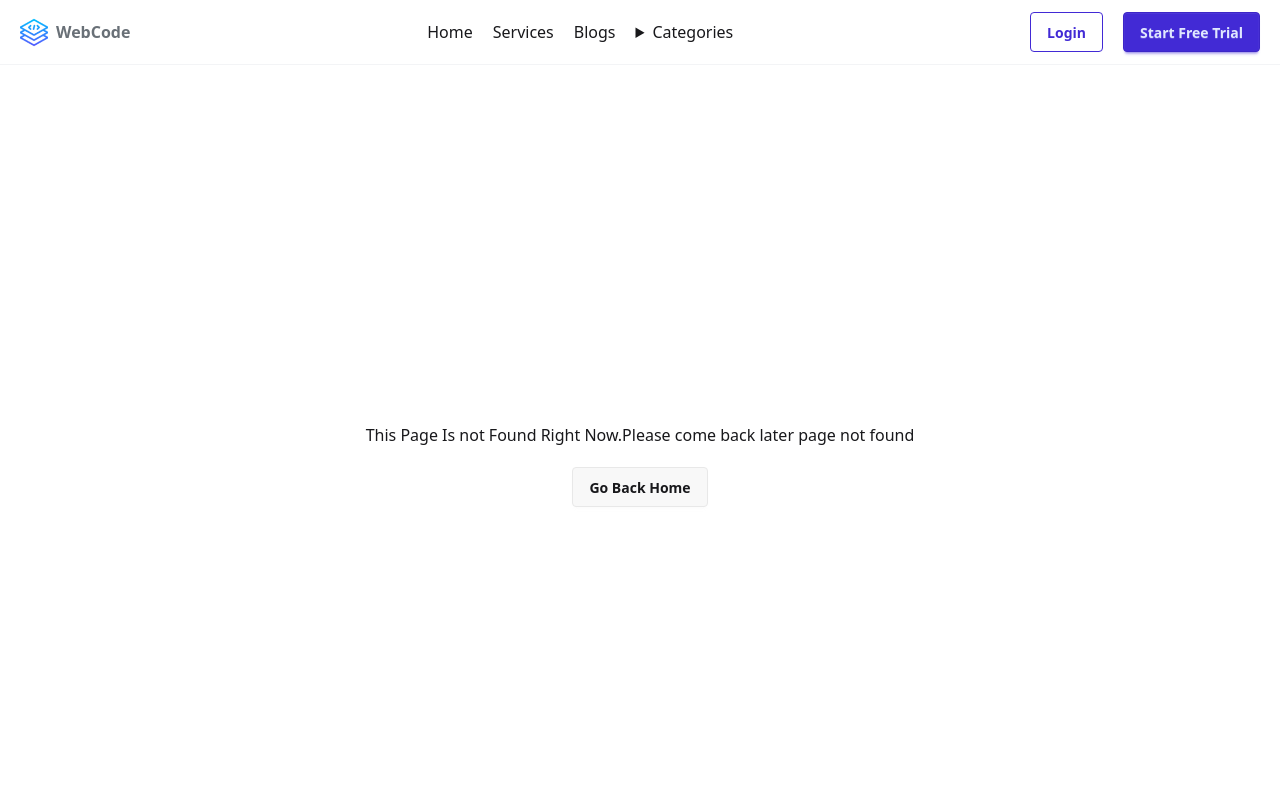
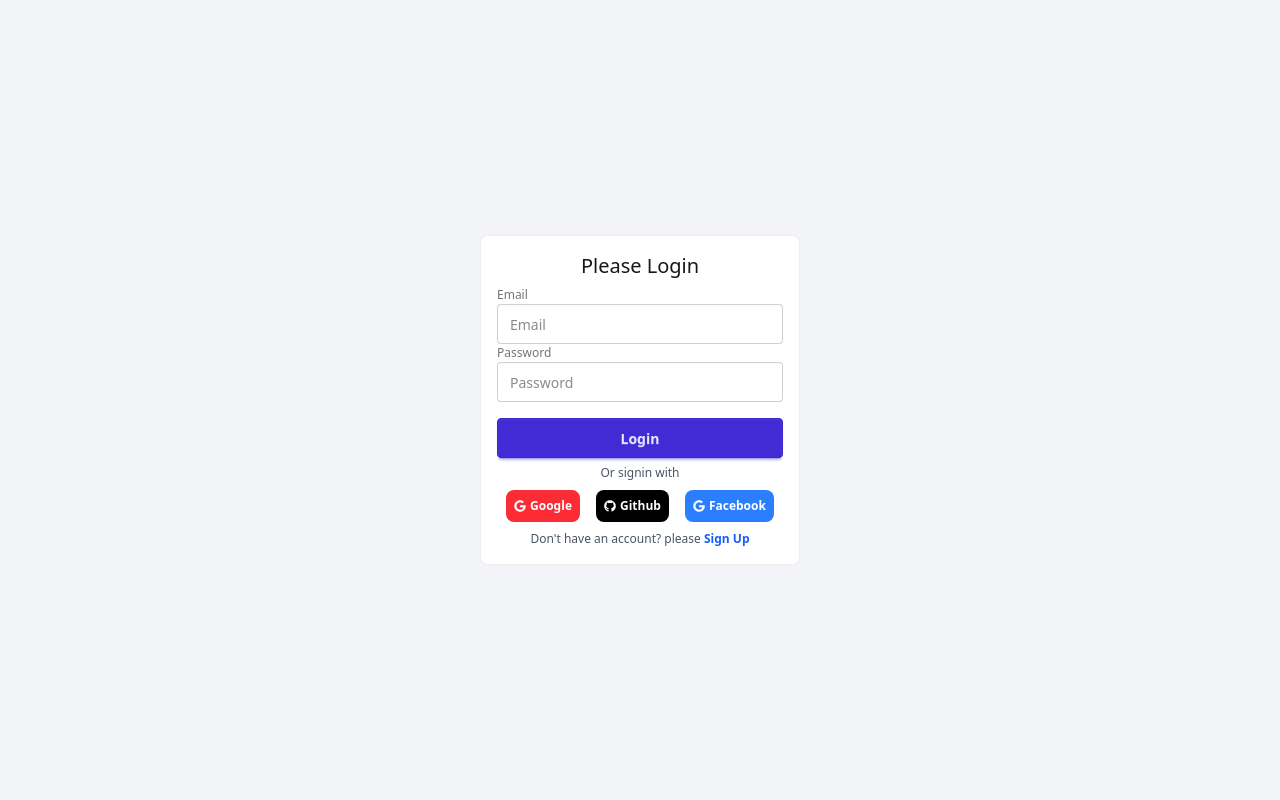
Before and after one commit to imtiaz-al-kabir/webcode-agency, a React (Vite) app: page /login in a window 1280 px wide. Shown: the top 800 px of the page. Built offline with nearby package versions, Linux system fonts and the light colour scheme.

Commit message:
login and register

```diff
--- a/package.json
+++ b/package.json
@@ -13,6 +13,7 @@
     "@tailwindcss/vite": "^4.1.13",
     "react": "^19.1.1",
     "react-dom": "^19.1.1",
+    "react-hook-form": "^7.63.0",
     "react-icons": "^5.5.0",
     "react-router": "^7.9.3",
     "tailwindcss": "^4.1.13"
--- /dev/null
+++ b/src/components/Login/Login.jsx
@@ -0,0 +1,88 @@
+import { useForm } from "react-hook-form";
+import { FaGithub, FaGoogle } from "react-icons/fa6";
+import { Link } from "react-router";
+
+const Login = () => {
+  const {
+    register,
+    handleSubmit,
+    watch,
+    formState: { errors },
+  } = useForm();
+
+  const onSubmit = (data) => console.log(data);
+
+  return (
+    <div className="flex justify-center items-center min-h-screen bg-[#f2f4f8]">
+      <div className="fieldset  border-base-300 rounded-box w-xs border bg-white p-4">
+        <div className="text-center text-xl">Please Login</div>
+        <form onSubmit={handleSubmit(onSubmit)}>
+          <label className="label">Email</label>
+          <input
+            {...register("email", {
+              required: "email is required",
+              pattern: {
+                value: /^[^\s@]+@[^\s@]+\.[^\s@]{2,}$/,
+                message: "Invalid Email address",
+              },
+            })}
+            type="email"
+            className="input focus:outline-none "
+            placeholder="Email"
+          />
+          {errors.email && (
+            <p className="text-red-600">{errors.email.message}</p>
+          )}
+
+          <label className="label">Password</label>
+          <input
+            {...register("password", {
+              required: "password is required",
+              minLength: {
+                value: 8,
+                message: "Password Must be 8 characters",
+              },
+            })}
+            type="password"
+            className="input focus:outline-none"
+            placeholder="Password"
+          />
+          {errors.password && (
+            <p className="text-red-600">{errors.password.message}</p>
+          )}
+
+          <input
+            type="submit"
+            value="Login"
+            className="btn btn-primary mt-4 w-full focus:outline-none"
+          />
+        </form>
+        <div className="text-center">
+          <p className="text-gray-600">Or signin with</p>
+          <div className="flex justify-center py-2 gap-4">
+            <button className="flex items-center bg-red-500 text-xs font-bold px-2 py-2 rounded-lg text-white space-x-1 hover:bg-red-600 ">
+              <FaGoogle />
+              <span>Google</span>
+            </button>
+            <button className="flex items-center bg-black font-bold text-xs px-2 py-2 rounded-lg text-white space-x-1 hover:bg-red-600 ">
+              <FaGithub />
+              <span>Github</span>
+            </button>
+            <button className="flex items-center bg-blue-500 text-xs font-bold px-2 py-2 rounded-lg text-white space-x-1 hover:bg-blue-600 ">
+              <FaGoogle />
+              <span>Facebook</span>
+            </button>
+          </div>
+          <p className="text-gray-600">
+            Don't have an account? please {""}
+            <Link className="text-blue-600 font-bold text-md" to="/register">
+              Sign Up
+            </Link>
+          </p>
+        </div>
+      </div>
+    </div>
+  );
+};
+
+export default Login;
--- a/src/components/Navbar/Navbar.jsx
+++ b/src/components/Navbar/Navbar.jsx
@@ -1,7 +1,7 @@
 import { useState } from "react";
 import { CiMenuFries } from "react-icons/ci";
 import { IoMdClose } from "react-icons/io";
-import { NavLink } from "react-router";
+import { Link, NavLink } from "react-router";
 
 const Navbar = () => {
   const [isMenuOpen, setIsMenuOpen] = useState(false);
@@ -71,7 +71,9 @@ const Navbar = () => {
           )}
         </ul>
         <div className="space-x-5 hidden sm:block">
-          <button className="btn btn-outline btn-primary">Login</button>
+          <Link to="/login" className="btn btn-outline btn-primary">
+            Login
+          </Link>
           <NavLink to="/pricing" className="btn btn-primary">
             Start Free Trial
           </NavLink>
@@ -86,7 +88,9 @@ const Navbar = () => {
                 {link.label}
               </NavLink>
             ))}
-            <button className="btn btn-outline btn-primary">Login</button>
+            <Link to="/login" className="btn btn-outline btn-primary">
+              Login
+            </Link>
             <NavLink to="/pricing" className="btn btn-primary">
               Start Free Trial
             </NavLink>
--- /dev/null
+++ b/src/components/Register/Register.jsx
@@ -0,0 +1,88 @@
+import { useForm } from "react-hook-form";
+import { FaGithub, FaGoogle } from "react-icons/fa6";
+import { Link } from "react-router";
+
+const Register = () => {
+  const {
+    register,
+    handleSubmit,
+    watch,
+    formState: { errors },
+  } = useForm();
+
+  const onSubmit = (data) => console.log(data);
+
+  return (
+    <div className="flex justify-center items-center min-h-screen bg-[#f2f4f8]">
+      <div className="fieldset  border-base-300 rounded-box w-xs border bg-white p-4">
+        <div className="text-center text-xl">Register</div>
+        <form onSubmit={handleSubmit(onSubmit)}>
+          <label className="label">Email</label>
+          <input
+            {...register("email", {
+              required: "email is required",
+              pattern: {
+                value: /^[^\s@]+@[^\s@]+\.[^\s@]{2,}$/,
+                message: "Invalid Email address",
+              },
+            })}
+            type="email"
+            className="input focus:outline-none "
+            placeholder="Email"
+          />
+          {errors.email && (
+            <p className="text-red-600">{errors.email.message}</p>
+          )}
+
+          <label className="label">Password</label>
+          <input
+            {...register("password", {
+              required: "password is required",
+              minLength: {
+                value: 8,
+                message: "Password Must be 8 characters",
+              },
+            })}
+            type="password"
+            className="input focus:outline-none"
+            placeholder="Password"
+          />
+          {errors.password && (
+            <p className="text-red-600">{errors.password.message}</p>
+          )}
+
+          <input
+            type="submit"
+            value="Register"
+            className="btn btn-primary mt-4 w-full focus:outline-none"
+          />
+        </form>
+        <div className="text-center">
+          <p className="text-gray-600">Or signup with</p>
+          <div className="flex justify-center py-2 gap-4">
+            <button className="flex items-center bg-red-500 text-xs font-bold px-2 py-2 rounded-lg text-white space-x-1 hover:bg-red-600 ">
+              <FaGoogle />
+              <span>Google</span>
+            </button>
+            <button className="flex items-center bg-black font-bold text-xs px-2 py-2 rounded-lg text-white space-x-1 hover:bg-red-600 ">
+              <FaGithub />
+              <span>Github</span>
+            </button>
+            <button className="flex items-center bg-blue-500 text-xs font-bold px-2 py-2 rounded-lg text-white space-x-1 hover:bg-blue-600 ">
+              <FaGoogle />
+              <span>Facebook</span>
+            </button>
+          </div>
+          <p className="text-gray-600">
+            Have an account? please{" "}
+            <Link className="text-blue-600 font-bold text-md" to="/login">
+              Login
+            </Link>{" "}
+          </p>
+        </div>
+      </div>
+    </div>
+  );
+};
+
+export default Register;
```
Also changed, not shown: src/main.jsx (+8 -2 lines), 1 other file (tests, documents, lock files or other folders).
